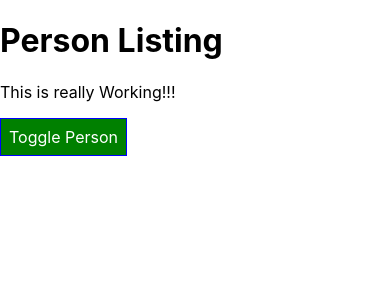
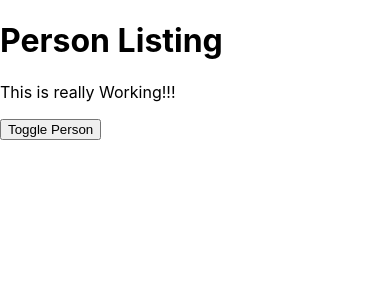
Before and after one commit to bhopals/react-burger-app, a React app: page / in a window 390 px wide. Shown: the top 300 px of the page. Built offline with nearby package versions, Linux system fonts and the light colour scheme.

Commit message:
CSS module use psuedo selector and media query

```diff
--- a/src/App.css
+++ b/src/App.css
@@ -36,6 +36,35 @@
   color:red;
 }
 
+.Red {
+  color:red;
+}
+
+
 .bold {
   font-weight: bold;
 }
+
+.App button {
+  background-color : green;
+  color : white;
+  font :inherit;
+  border:1px solid blue;
+  padding:8px;
+  cursor:pointer;
+}
+
+
+.App button:hover {
+  background-color :lightgreen;
+  color:black;
+}
+
+.App button.Red {
+  background-color: red;
+}
+
+.App button:Red:hover {
+  background-color:salmon;
+  color:black;
+}
--- a/src/App.js
+++ b/src/App.js
@@ -55,20 +55,9 @@
 
   }
   render() {
-    const style = {
-      backgroundColor : 'green',
-      color:'white',
-      font :'inherit',
-      border:'1px solid blue',
-      padding:'8px',
-      cursor:'pointer',
-      ':hover' : {
-        'backgroundColor':'lightgreen',
-        'color':'black'
-      }
-    }
 
     let person = null;
+    let btnClass = null;
     if(this.state.showPersons) {
       person = (
       <div>
@@ -81,8 +70,7 @@
 
     </div>);
 
-    style.backgroundColor='red';
-
+        btnClass= styles.Red;
     }
 
     const classes = [];
@@ -98,7 +86,7 @@
       <div className={styles.App}>
         <h1>Person Listing</h1>
         <p className={classes.join(' ')}>This is really Working!!!</p>
-        <button  style={style} onClick={this.togglePersonHandler}>Toggle Person</button>
+        <button className={btnClass} onClick={this.togglePersonHandler}>Toggle Person</button>
          {person}
       </div>
     );
--- a/src/Person/Person.css
+++ b/src/Person/Person.css
@@ -11,3 +11,9 @@
     border-radius:5px;
     border:1px solid #ccc;
 }
+
+@media (min-width:500px) {
+    .Person {
+        width:450px;
+    }
+}
```
